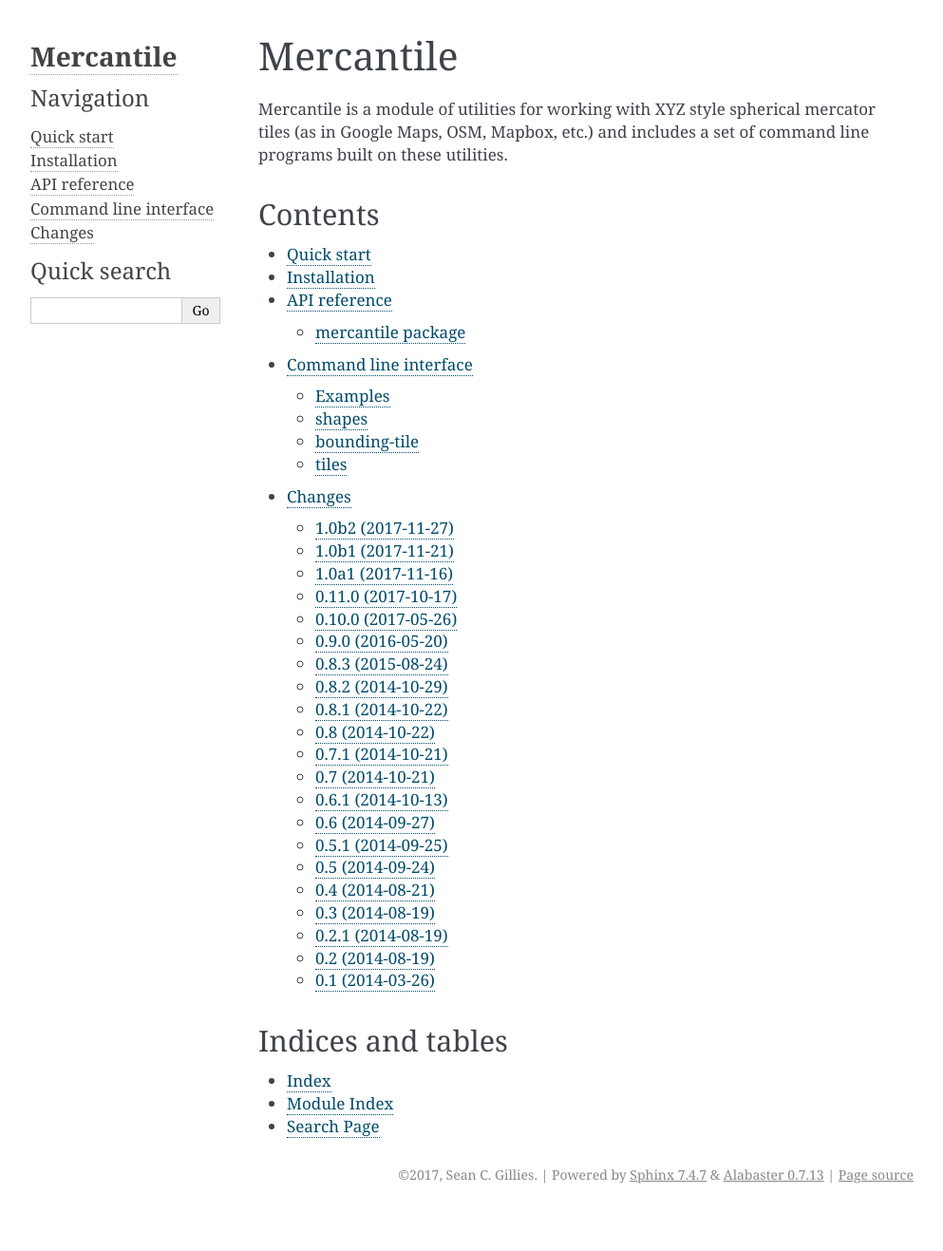
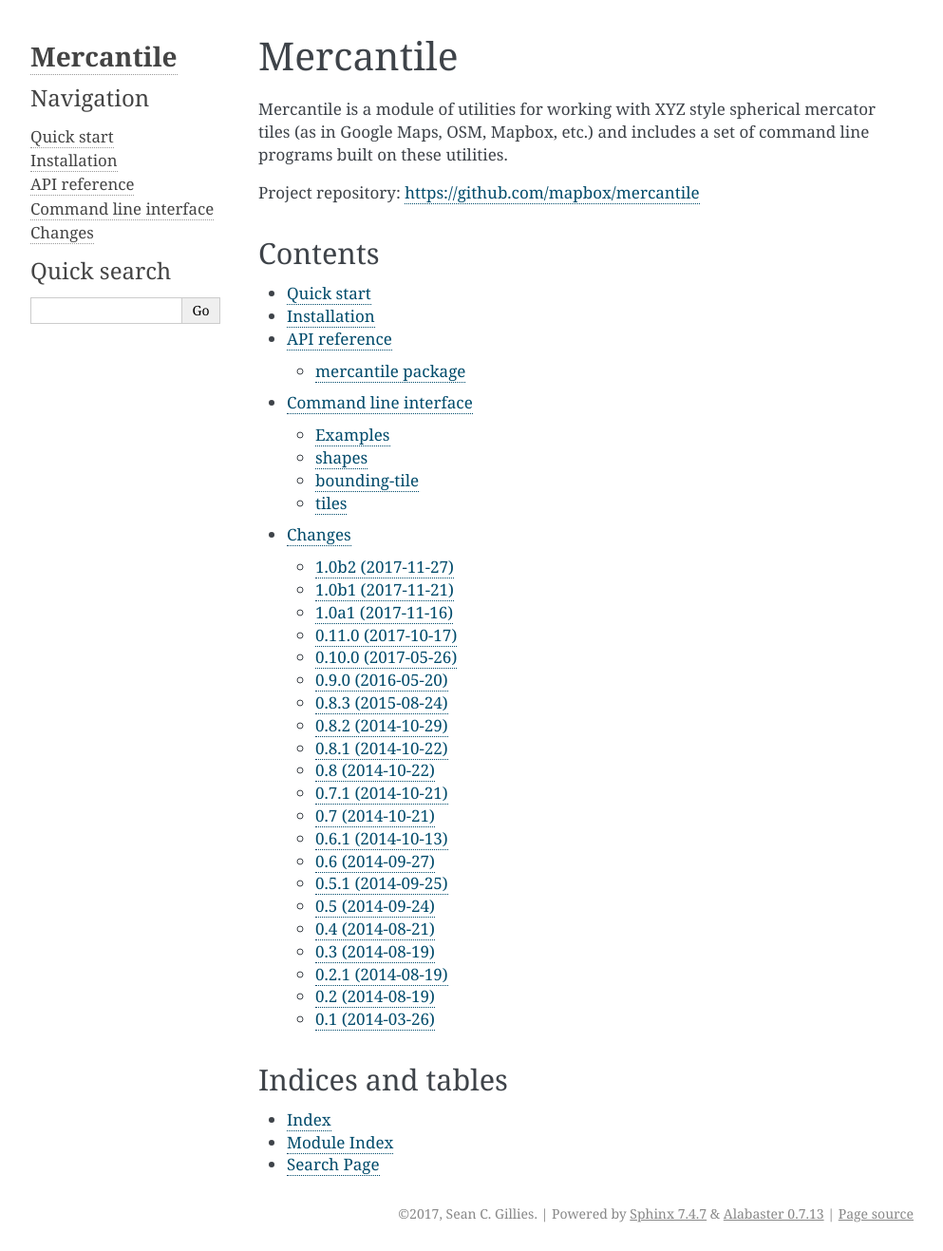
Before and after one commit to mapbox/mercantile, a Sphinx documentation site: the page built from docs/index.rst, in a window 1280 px wide. Shown: the whole page at 95% size, without its empty margins (148-1141 px from the left). Built offline with Sphinx 7.4.7, drawn with Linux system fonts in a browser that asks for light colours; before the commit the page ends 1276 px from its top, so only the background shows below that.

Commit message:
Add github link to doc index

```diff
--- a/docs/index.rst
+++ b/docs/index.rst
@@ -4,6 +4,8 @@
 Mercantile is a module of utilities for working with XYZ style spherical
 mercator tiles (as in Google Maps, OSM, Mapbox, etc.) and includes a set of
 command line programs built on these utilities.
+
+Project repository: https://github.com/mapbox/mercantile
 
 Contents
 --------
```
